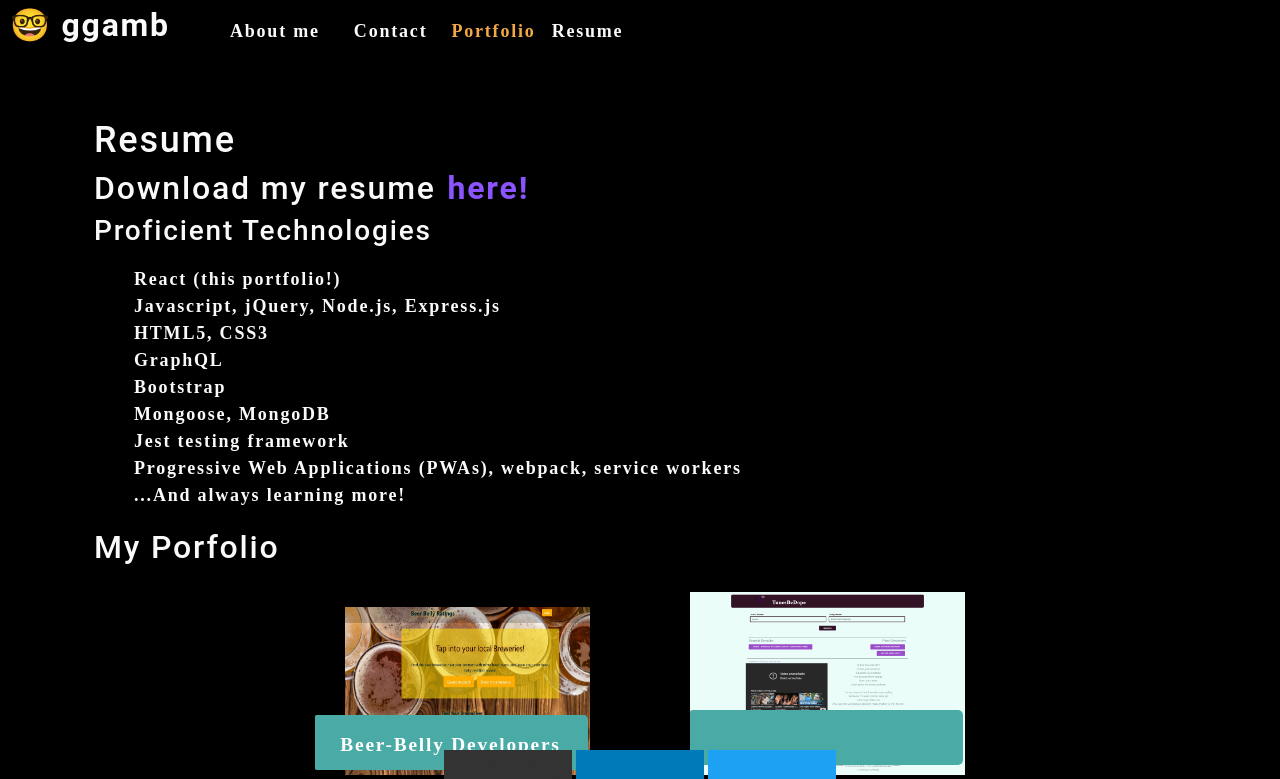
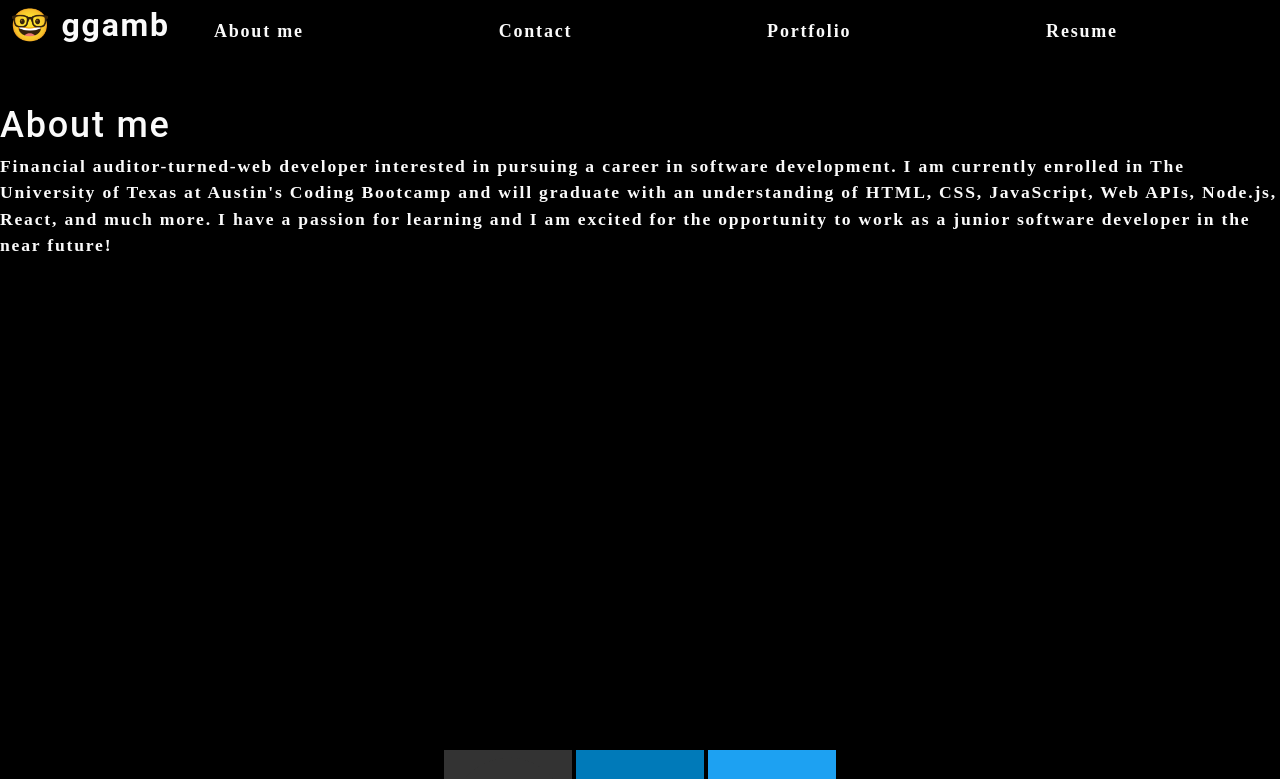
Before and after one commit to ggamb/React-portfolio-ggamb, a React (Create React App) app: page / in a window 1280 px wide. Shown: the top 779 px of the page. Built offline with nearby package versions, Linux system fonts and the light colour scheme.

Commit message:
refactored conditional rendering of nav bar

```diff
--- a/src/App.js
+++ b/src/App.js
@@ -1,44 +1,33 @@
 import './App.css';
-import {React, useState} from 'react'
+import { React, useState } from 'react'
 import Navigation from './components/Navigation';
 import Portfolio from './components/Portfolio';
 import Contact from './components/Contact';
 import Footer from './components/Footer';
 import About from './components/About'
 import Resume from './components/Resume';
-import Project from './components/Portfolio';
 
 function App() {
-  const [categories] = useState([
-    {name: 'Portfolio'},
-    {name: 'Resume'}
-  ]);
+  const [currentPage, handlePageChange] = useState('About me')
 
-  const [contactSelected, setContactSelected] = useState(false);
-
-  const [currentCategory, setCurrentCategory] = useState(categories[0]);
+  const renderPage = () => {
+    switch (currentPage) {
+      case 'About me' :
+        return <About/>;
+      case 'Contact':
+        return <Contact />;
+      case 'Portfolio':
+        return <Portfolio />;
+      case 'Resume':
+        return <Resume />;
+    }
+  }
 
   return (
     <div>
-      <Navigation
-        categories={categories}
-        setCurrentCategory={setCurrentCategory}
-        currentCategory={currentCategory}
-        contactSelected={contactSelected}
-        setContactSelected={setContactSelected}
-      ></Navigation>
-      <main>
-        {!contactSelected ? (
-          <>
-          <Resume></Resume>
-          <Portfolio></Portfolio>
-          <About></About>
-          </>
-        ) : (
-          <Contact></Contact>
-        )}
+      <Navigation currentPage={currentPage} handlePageChange={handlePageChange} />
 
-      </main>
+      <div>{renderPage(currentPage)}</div>
       <Footer></Footer>
     </div>
   );
--- a/src/components/Navigation/index.js
+++ b/src/components/Navigation/index.js
@@ -2,13 +2,7 @@ import React from 'react';
 //import { capitalizeFirstLetter } from '../../utils/helpers';
 
 function Navigation(props) {
-  const {
-    categories = [],
-    setCurrentCategory,
-    contactSelected,
-    currentCategory,
-    setContactSelected,
-  } = props;
+  const tabs = ['About me', 'Contact', 'Portfolio', 'Resume'];
 
   return (
     <header className="flex-row px-1">
@@ -17,30 +11,19 @@ function Navigation(props) {
           <span role="img"> 🤓 </span> ggamb
         </a>
       </h2>
-      <nav>
-        <ul className="flex-row">
-          <li className="mx-2">
-            <a data-testid="about" href="#about" onClick={() => setContactSelected(false)}>
-              About me
-            </a>
-          </li>
-          <li className={`mx-2 ${contactSelected && 'navActive'}`}>
-            <span onClick={() => setContactSelected(true)}>Contact</span>
-          </li>
-          {categories.map((category) => (
-            <li
-              className={`mx-1 ${currentCategory.name === category.name && !contactSelected && 'navActive'
-                }`}
-              key={category.name}
-            >
-              <span
-                onClick={() => {
-                  setCurrentCategory(category);
-                  setContactSelected(false);
-                }}
+      <nav className='header-nav'>
+        <ul className="nav nav-tabs flex-row space-between">
+          {tabs.map((tab) => (
+            <li className='nav-item'>
+              <a
+                href={'#' + tab.toLowerCase()}
+                onClick={() => props.handlePageChange(tab)}
+                className={
+                  props.currentPage === tab ? 'nav-link active' : 'nav-link'
+                }
               >
-                {category.name}
-              </span>
+                {tab}
+              </a>
             </li>
           ))}
         </ul>
--- a/src/index.css
+++ b/src/index.css
@@ -146,6 +146,10 @@ input:focus {
 
 li {
   list-style: none;
+}
+
+.header-nav {
+  width: 75%;
 }
 
 nav a:hover {
```
